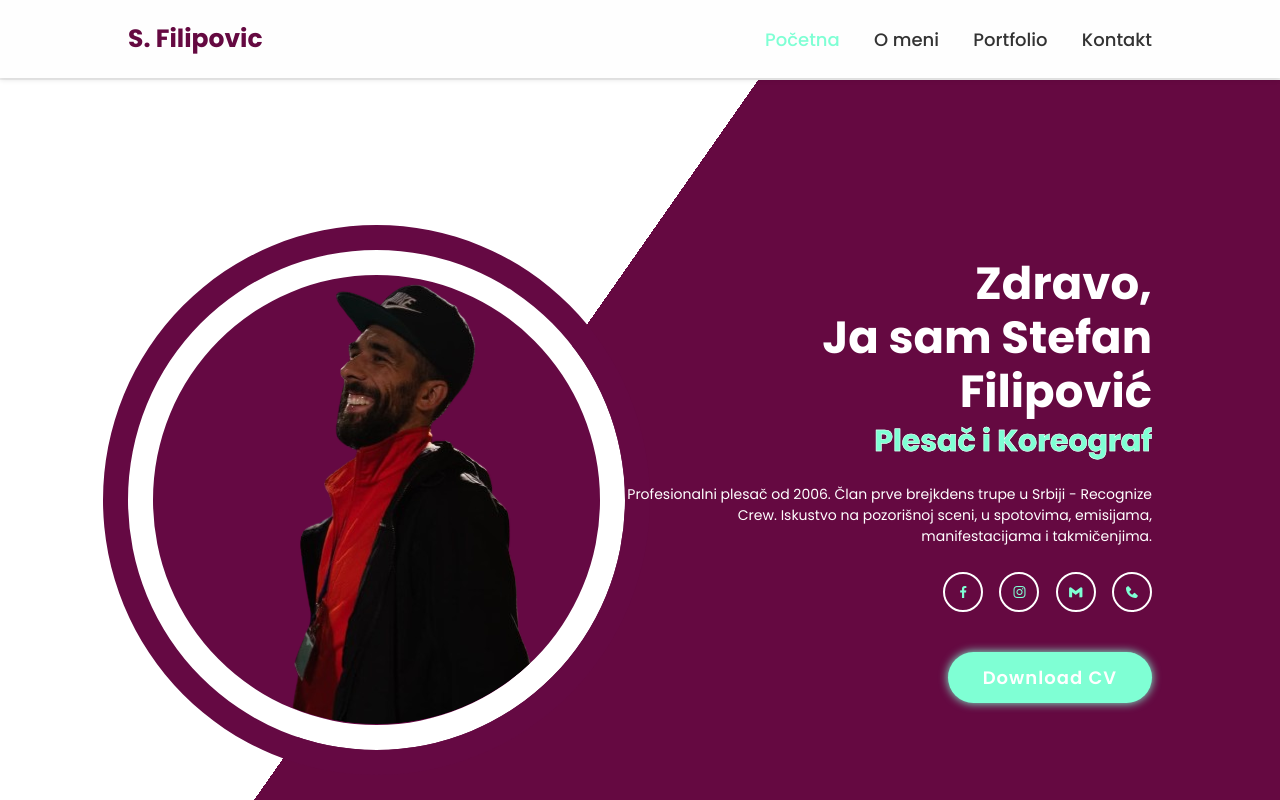
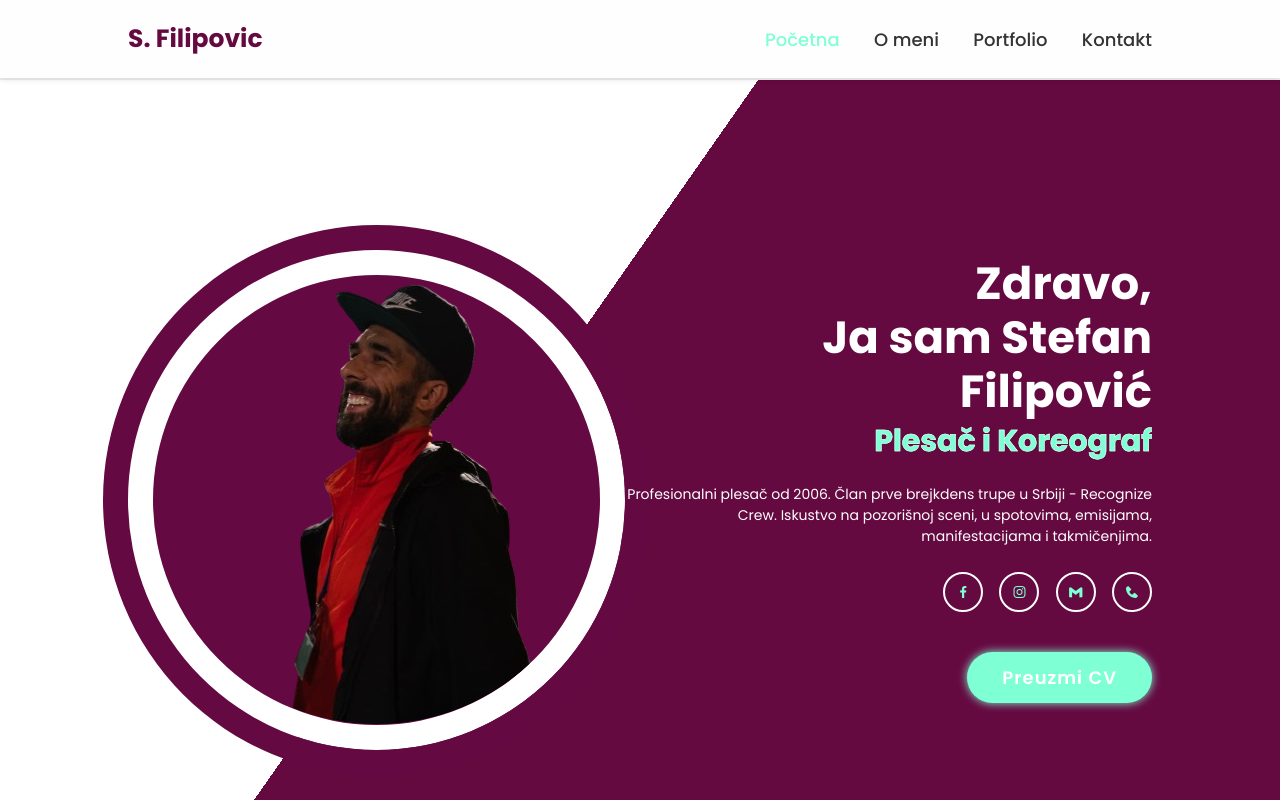
Before and after one commit to Bokser55/Stefan-Filipovic, a plain HTML site: page index.html in a window 1280 px wide. Shown: the top 800 px of the page. Drawn offline with nearby package versions, Linux system fonts and the light colour scheme.

Commit message:
Update index.html

```diff
--- a/index.html
+++ b/index.html
@@ -78,7 +78,7 @@
           rel=" noopener noreferrer"
           class="cv"
           download
-          >Download CV</a
+          >Preuzmi CV</a
         >
       </div>
     </section>
```
